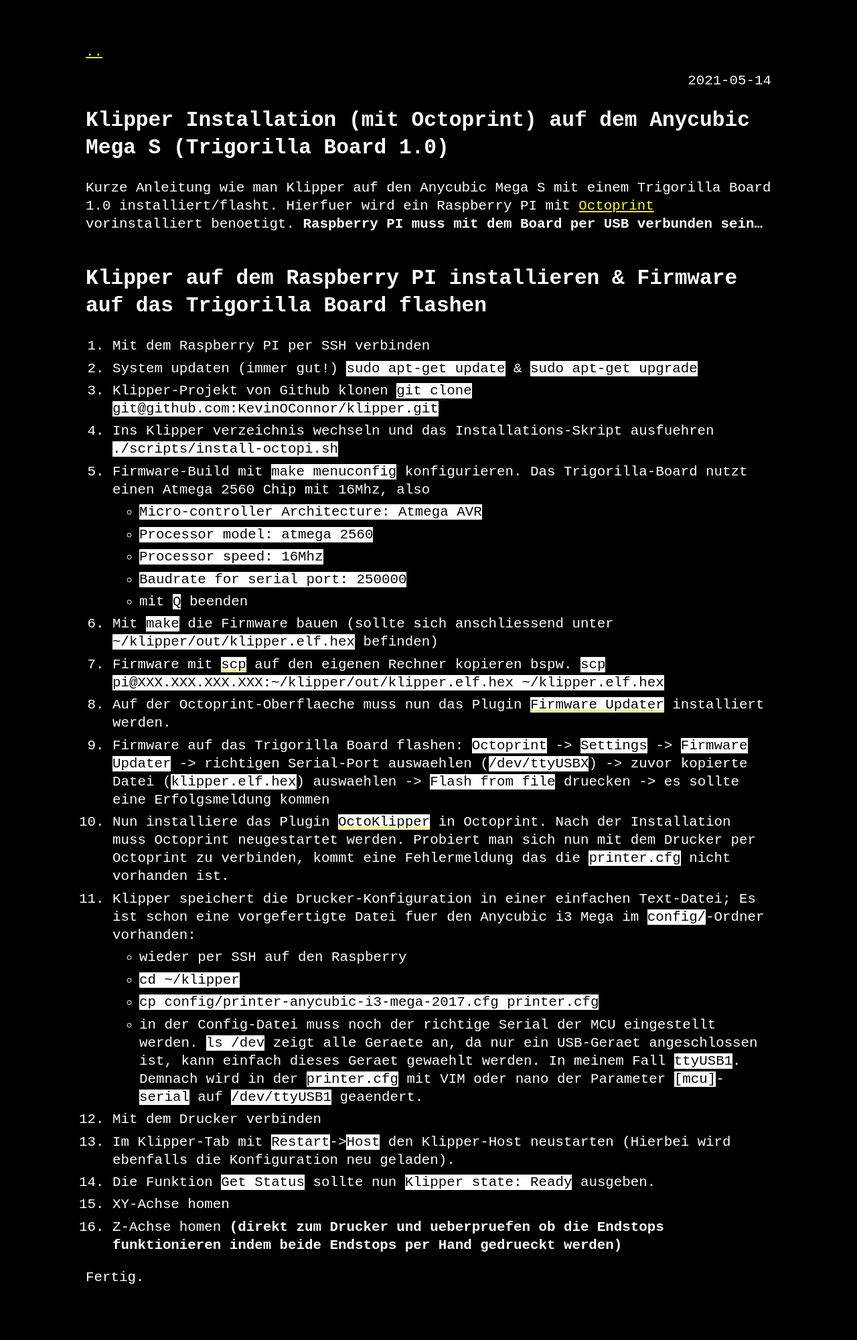
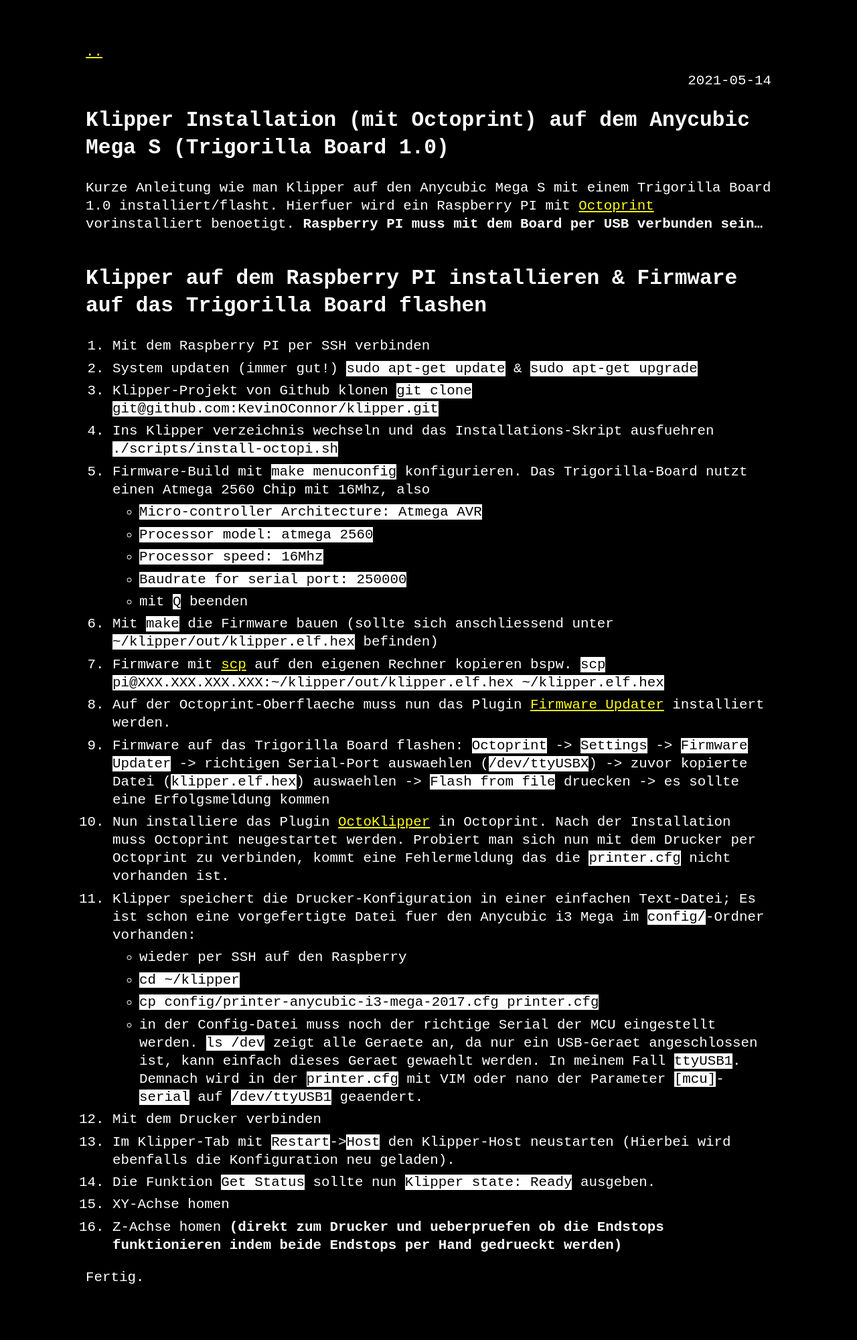
Before and after one commit to matseee/matseee.github.io, a Jekyll site: the page built from _posts/2021-05-14-klipper_installation_on_anycubic_i3_mega_s_with_trigorilla_1_0.markdown, in a window 1280 px wide. Shown: the whole page at 67% size. Built offline with Jekyll 4.4.1, drawn with Linux system fonts in a browser that asks for light colours.

Commit message:
fix urls

```diff
--- a/_posts/2021-05-14-klipper_installation_on_anycubic_i3_mega_s_with_trigorilla_1_0.markdown
+++ b/_posts/2021-05-14-klipper_installation_on_anycubic_i3_mega_s_with_trigorilla_1_0.markdown
@@ -18,10 +18,10 @@
     - `Baudrate for serial port: 250000`
     - mit `Q` beenden
 5. Mit `make` die Firmware bauen (sollte sich anschliessend unter `~/klipper/out/klipper.elf.hex` befinden)
-6. Firmware mit [`scp`](https://de.wikipedia.org/wiki/Secure_Copy) auf den eigenen Rechner kopieren bspw. `scp pi@XXX.XXX.XXX.XXX:~/klipper/out/klipper.elf.hex ~/klipper.elf.hex`
-7. Auf der Octoprint-Oberflaeche muss nun das Plugin [`Firmware Updater`](https://github.com/OctoPrint/OctoPrint-FirmwareUpdater/blob/master/README.md) installiert werden.
+6. Firmware mit [scp](https://de.wikipedia.org/wiki/Secure_Copy) auf den eigenen Rechner kopieren bspw. `scp pi@XXX.XXX.XXX.XXX:~/klipper/out/klipper.elf.hex ~/klipper.elf.hex`
+7. Auf der Octoprint-Oberflaeche muss nun das Plugin [Firmware Updater](https://github.com/OctoPrint/OctoPrint-FirmwareUpdater/blob/master/README.md) installiert werden.
 8. Firmware auf das Trigorilla Board flashen: `Octoprint` -> `Settings` -> `Firmware Updater` -> richtigen Serial-Port auswaehlen (`/dev/ttyUSBX`) -> zuvor kopierte Datei (`klipper.elf.hex`) auswaehlen -> `Flash from file` druecken -> es sollte eine Erfolgsmeldung kommen
-9. Nun installiere das Plugin [`OctoKlipper`](https://plugins.octoprint.org/plugins/klipper/) in Octoprint. Nach der Installation muss Octoprint neugestartet werden. Probiert man sich nun mit dem Drucker per Octoprint zu verbinden, kommt eine Fehlermeldung das die `printer.cfg` nicht vorhanden ist.
+9. Nun installiere das Plugin [OctoKlipper](https://plugins.octoprint.org/plugins/klipper/) in Octoprint. Nach der Installation muss Octoprint neugestartet werden. Probiert man sich nun mit dem Drucker per Octoprint zu verbinden, kommt eine Fehlermeldung das die `printer.cfg` nicht vorhanden ist.
 10. Klipper speichert die Drucker-Konfiguration in einer einfachen Text-Datei; Es ist schon eine vorgefertigte Datei fuer den Anycubic i3 Mega im `config/`-Ordner vorhanden:
     - wieder per SSH auf den Raspberry
     - `cd ~/klipper`
```
